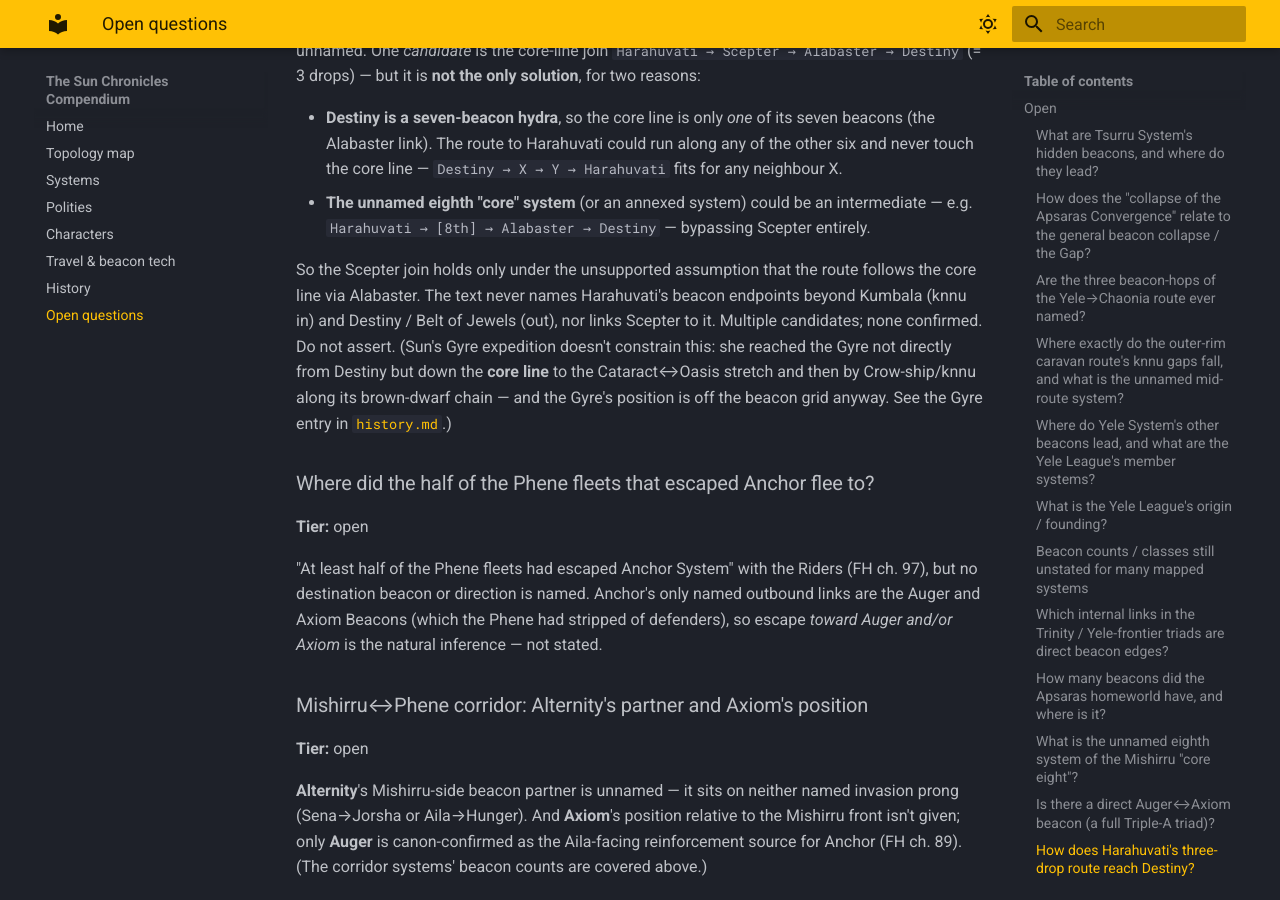
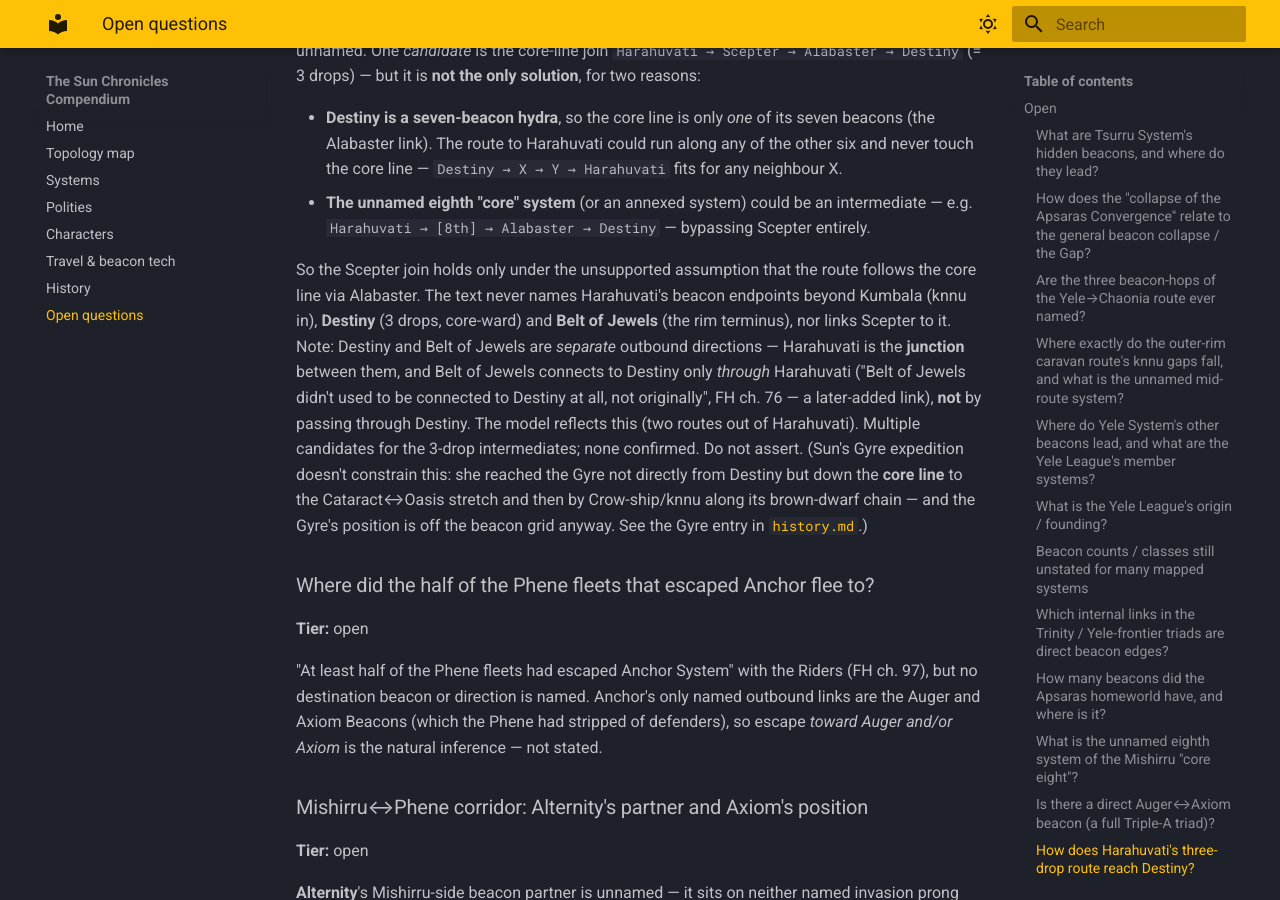
Before and after one commit to messelink/sun-chronicles-compendium, an MkDocs documentation site: the page built from docs/open-questions.md, in a window 1280 px wide and 900 px high, scrolled down 3114 px. Built offline with MkDocs 1.6.1 and Material for MkDocs 9.7.7, drawn with Linux system fonts in a browser that asks for light colours.

Commit message:
Republish: Harahuvati junction note (Destiny / Belt of Jewels are separate outs)
Co-Authored-By: Claude Opus 4.7 (1M context) <noreply@anthropic.com>

```diff
--- a/docs/open-questions.md
+++ b/docs/open-questions.md
@@ -127,8 +127,14 @@ Destiny` (= 3 drops) — but it is **not the only solution**, for two reasons:
 
 So the Scepter join holds only under the unsupported assumption that the route follows
 the core line via Alabaster. The text never names Harahuvati's beacon endpoints beyond
-Kumbala (knnu in) and Destiny / Belt of Jewels (out), nor links Scepter to it. Multiple
-candidates; none confirmed. Do not assert. (Sun's Gyre expedition doesn't constrain this:
+Kumbala (knnu in), **Destiny** (3 drops, core-ward) and **Belt of Jewels** (the rim
+terminus), nor links Scepter to it. Note: Destiny and Belt of Jewels are *separate*
+outbound directions — Harahuvati is the **junction** between them, and Belt of Jewels
+connects to Destiny only *through* Harahuvati ("Belt of Jewels didn't used to be connected
+to Destiny at all, not originally", FH ch. 76 — a later-added link), **not** by passing
+through Destiny. The model reflects this (two routes out of Harahuvati). Multiple
+candidates for the 3-drop intermediates; none confirmed. Do not assert. (Sun's Gyre
+expedition doesn't constrain this:
 she reached the Gyre not directly from Destiny but down the **core line** to the
 Cataract↔Oasis stretch and then by Crow-ship/knnu along its brown-dwarf chain — and the
 Gyre's position is off the beacon grid anyway. See the Gyre entry in [`history.md`](history.md).)
```
